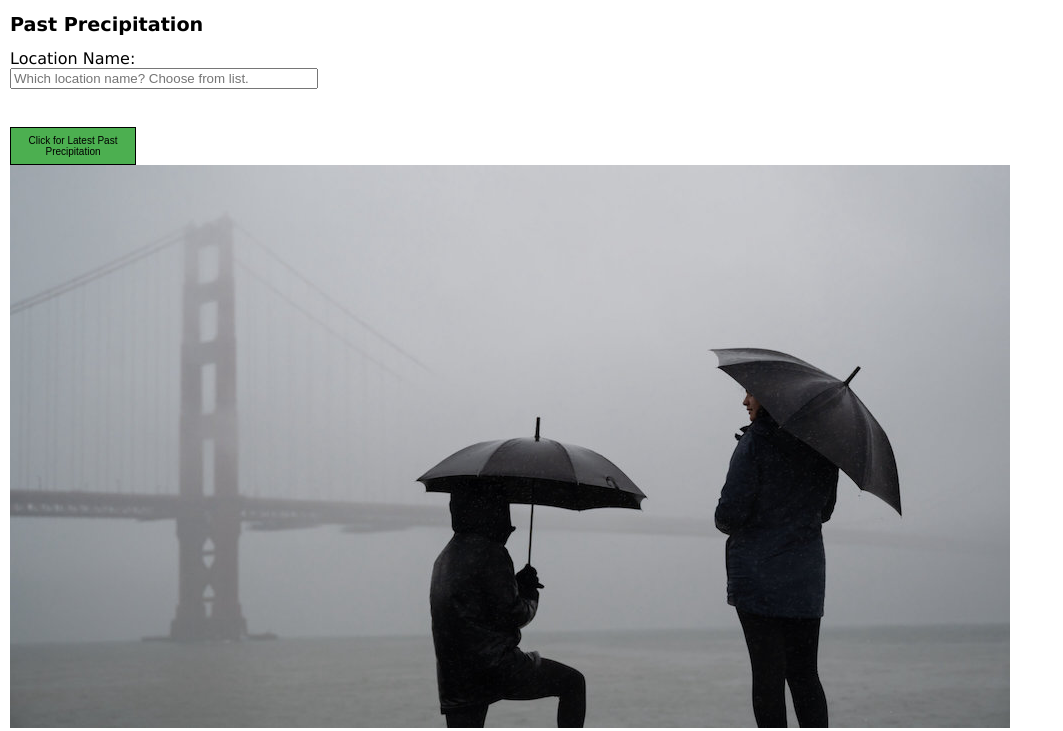
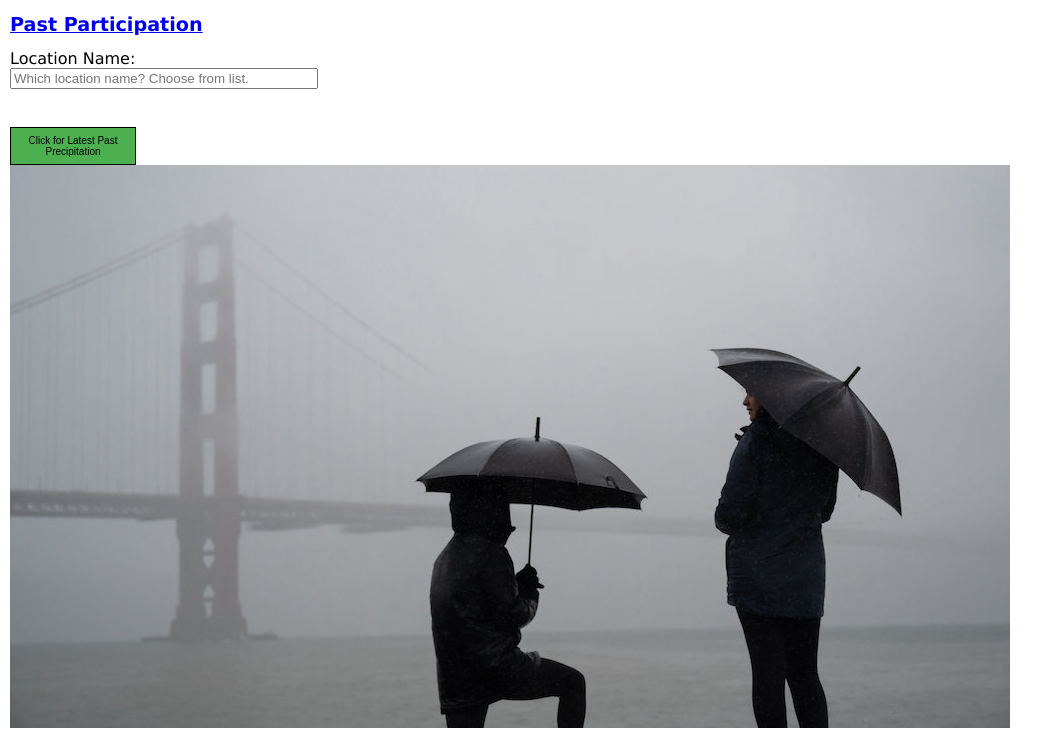
Before and after one commit to eric-r-xu/past-precipitation, a Flask app: page /rain in a window 1280 px wide; the page is wider, and only the part inside the window is pictured. Shown: the top 731 px of that part, without its empty margins (0-1063 px from the left). Run offline with Flask 3, Linux system fonts and the light colour scheme; parts of the project's set-up code (start-up, migrations or seed data) failed here and were passed over; some libraries are stand-ins or nearby versions.

Commit message:
Update rain_service.html

```diff
--- a/templates/rain_service.html
+++ b/templates/rain_service.html
@@ -30,7 +30,7 @@ h2 {
 </style>
 </head>
 <body>
-<h1>Past Precipitation</h1>
+<h1><a href="https://github.com/eric-r-xu/past-precipitation">Past Participation</a></h1>
 <form action="./rain" method="POST">
 Location Name: <br>
 <input list="location_name" placeholder="Which location name? Choose from list." name="i_location_name" style="width: 300px;">
```
